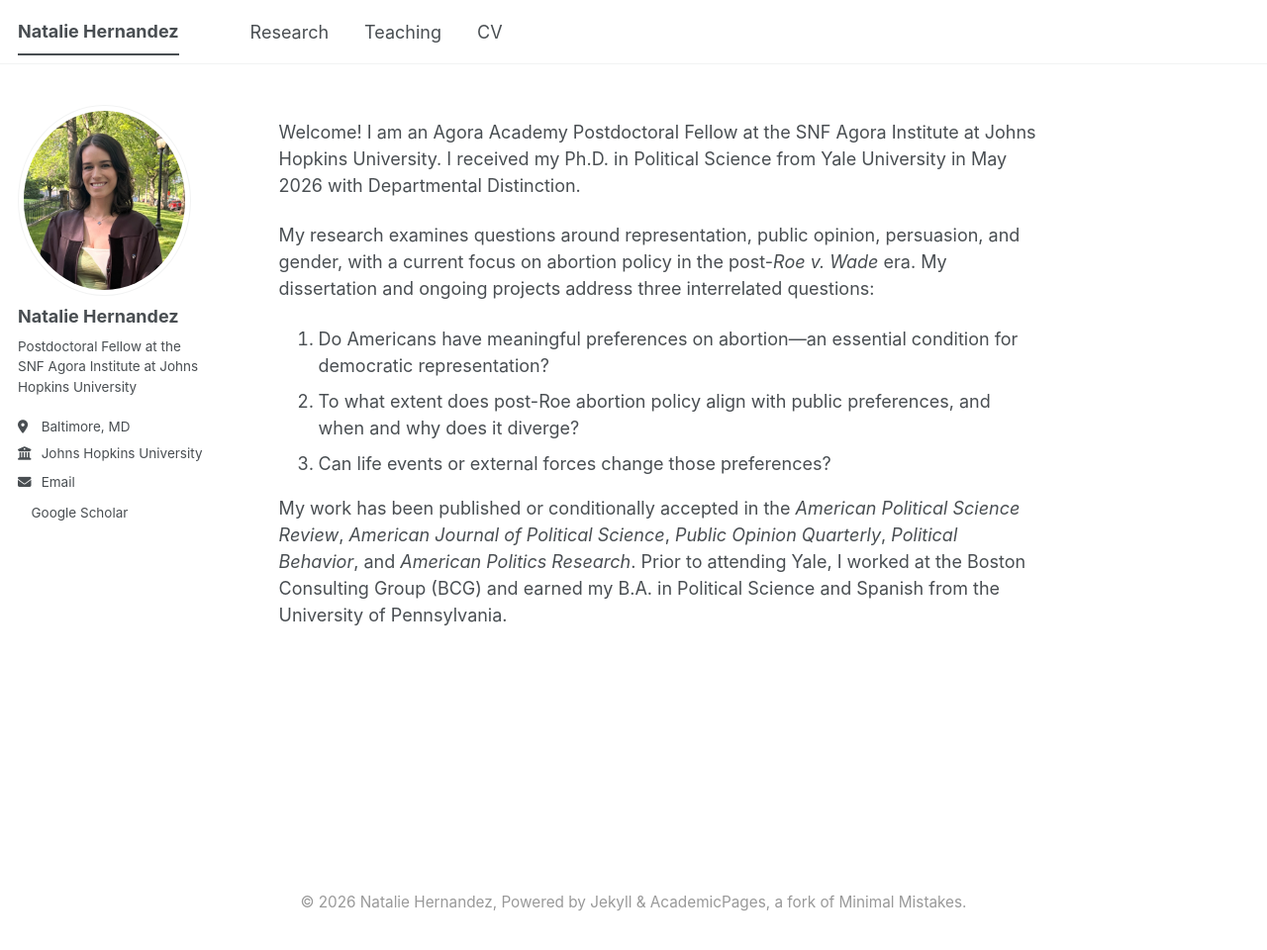
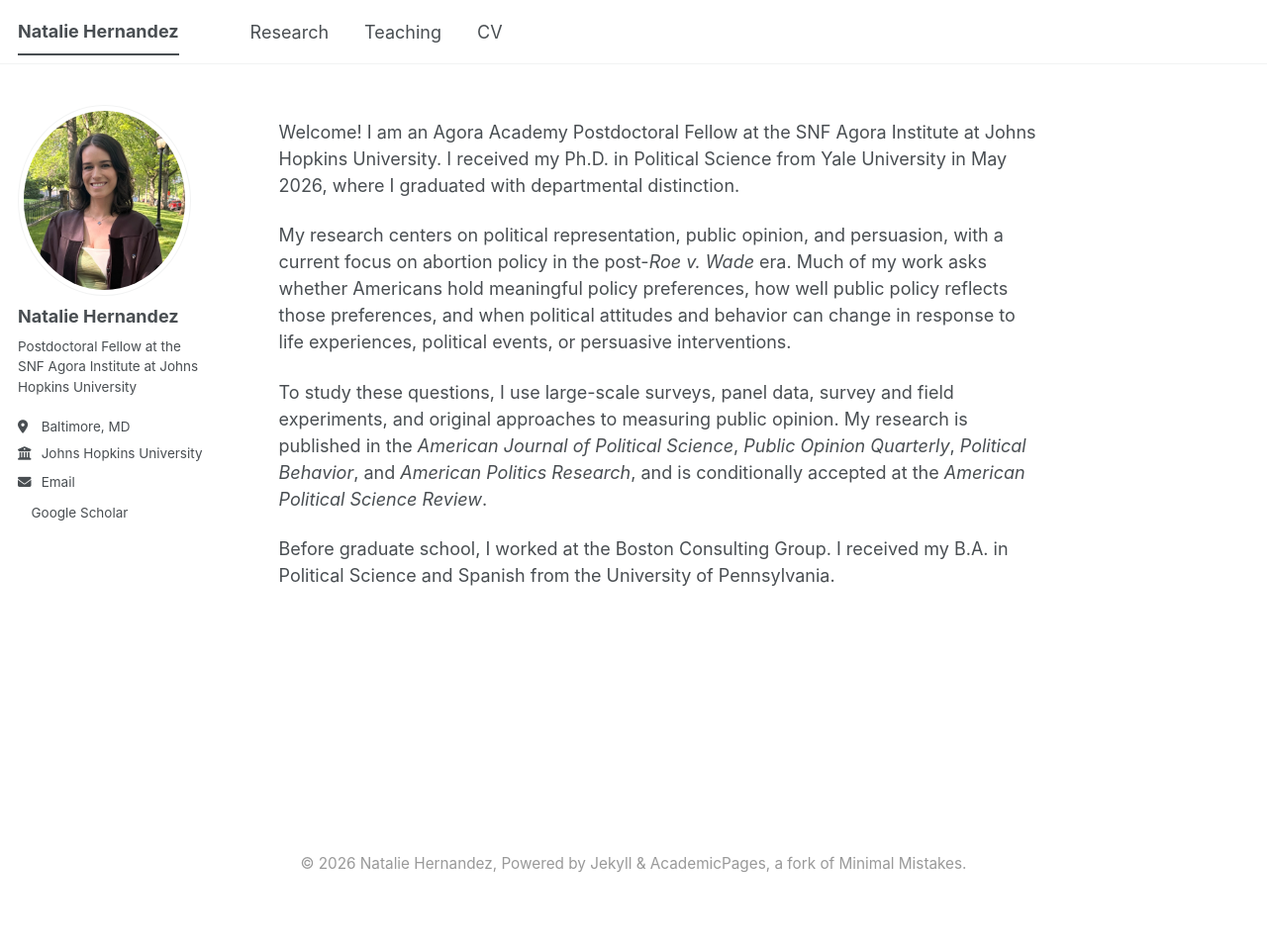
Before and after one commit to nataliehdez11/nataliehdez11.github.io, a Jekyll site: the page built from _pages/about.md, in a window 1280 px wide and 978 px high. Shown: the top 960 px of the window at 99% size. Built offline with Jekyll 4.4.1, drawn with Linux system fonts in a browser that asks for light colours; a style sheet for code colours, icons or effects is not loaded.

Commit message:
Update about.md

```diff
--- a/_pages/about.md
+++ b/_pages/about.md
@@ -7,11 +7,10 @@ redirect_from:
   - /about.html
 ---
 
-Welcome! I am an Agora Academy Postdoctoral Fellow at the SNF Agora Institute at Johns Hopkins University. I received my Ph.D. in Political Science from Yale University in May 2026 with Departmental Distinction.
+Welcome! I am an Agora Academy Postdoctoral Fellow at the SNF Agora Institute at Johns Hopkins University. I received my Ph.D. in Political Science from Yale University in May 2026, where I graduated with departmental distinction.
 
-My research examines questions around representation, public opinion, persuasion, and gender, with a current focus on abortion policy in the post-*Roe v. Wade* era. My dissertation and ongoing projects address three interrelated questions:
-1. Do Americans have meaningful preferences on abortion—an essential condition for democratic representation?
-2. To what extent does post-Roe abortion policy align with public preferences, and when and why does it diverge?
-3. Can life events or external forces change those preferences?
+My research centers on political representation, public opinion, and persuasion, with a current focus on abortion policy in the post-*Roe v. Wade* era. Much of my work asks whether Americans hold meaningful policy preferences, how well public policy reflects those preferences, and when political attitudes and behavior can change in response to life experiences, political events, or persuasive interventions.
 
-My work has been published or conditionally accepted in the *American Political Science Review*, *American Journal of Political Science*, *Public Opinion Quarterly*, *Political Behavior*, and *American Politics Research*. Prior to attending Yale, I worked at the Boston Consulting Group (BCG) and earned my B.A. in Political Science and Spanish from the University of Pennsylvania.
+To study these questions, I use large-scale surveys, panel data, survey and field experiments, and original approaches to measuring public opinion. My research is published in the *American Journal of Political Science*, *Public Opinion Quarterly*, *Political Behavior*, and *American Politics Research*, and is conditionally accepted at the *American Political Science Review*.
+
+Before graduate school, I worked at the Boston Consulting Group. I received my B.A. in Political Science and Spanish from the University of Pennsylvania.
```
